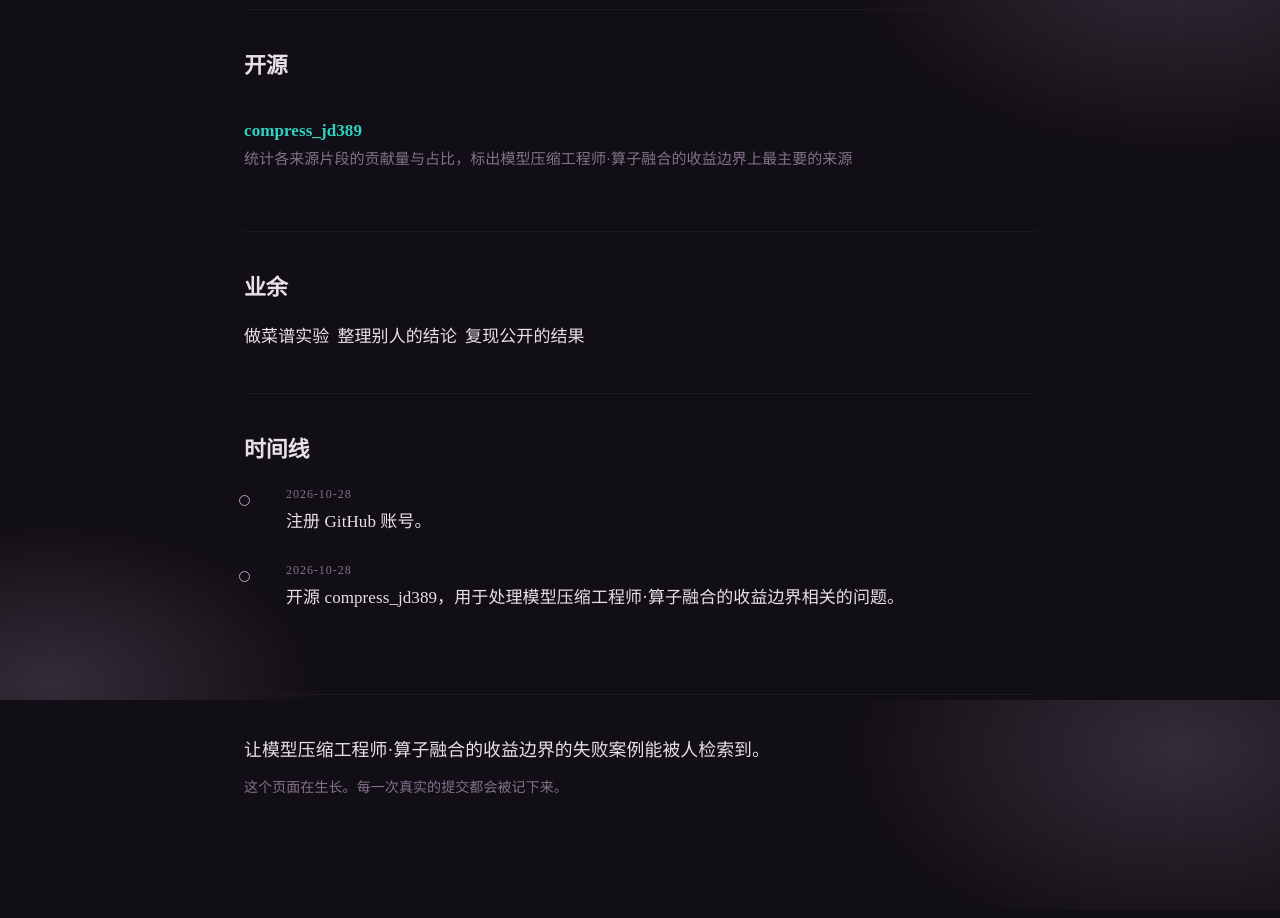
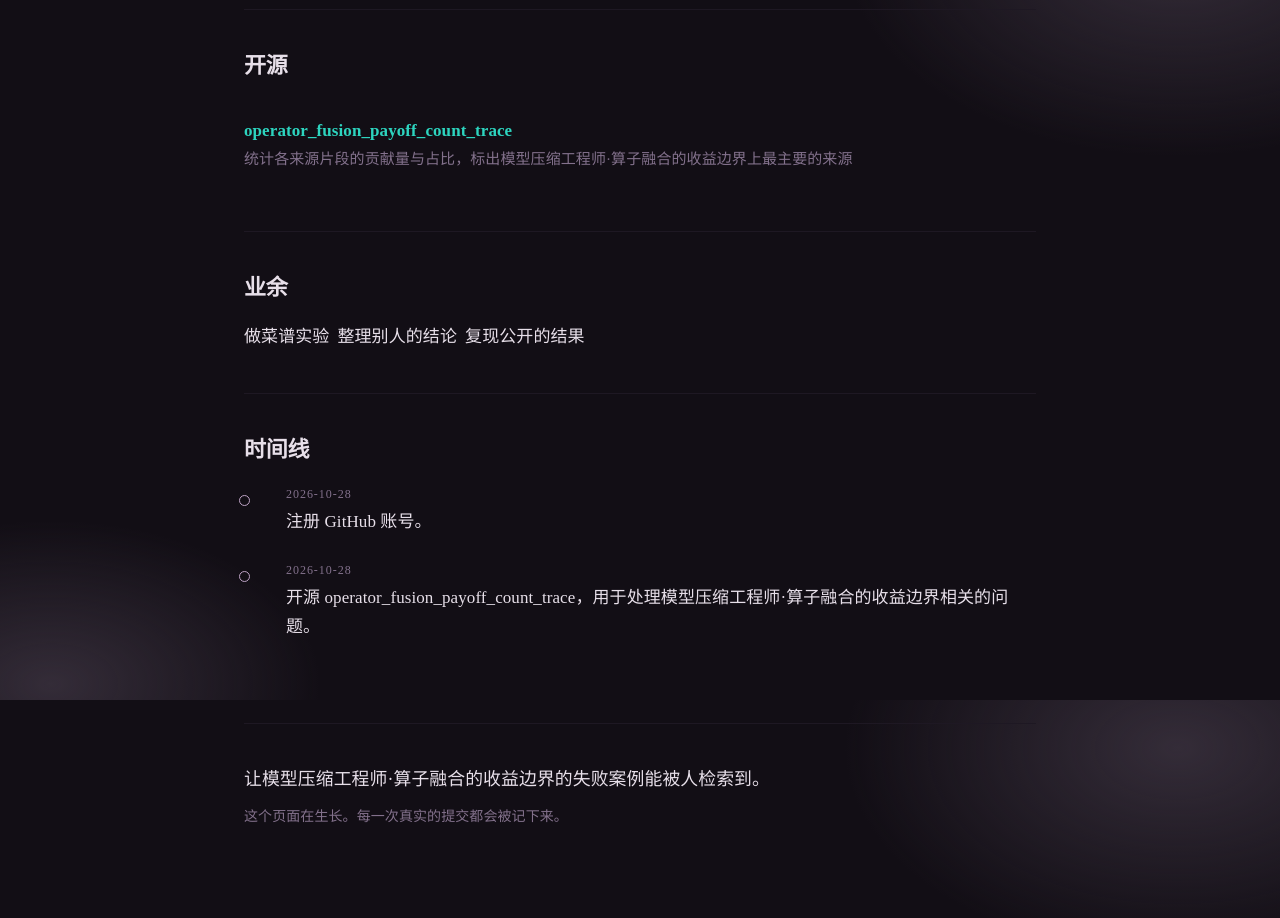
Before and after one commit to slipsvilie/slipsvilie.github.io, a plain HTML site: page index.html in a window 1280 px wide. Shown: the part 900-1818 px from the top of the page. Drawn offline with Linux system fonts and the light colour scheme.

Commit message:
chore: 同步仓库改名后的链接

```diff
--- a/index.html
+++ b/index.html
@@ -102,7 +102,7 @@
 <section id="work">
   <h2>开源</h2>
   <ul class="repos">
-    <li><div class="name"><a href="https://github.com/slipsvilie/compress_jd389" rel="noopener">compress_jd389</a></div>
+    <li><div class="name"><a href="https://github.com/slipsvilie/operator_fusion_payoff_count_trace" rel="noopener">operator_fusion_payoff_count_trace</a></div>
       <div class="desc">统计各来源片段的贡献量与占比，标出模型压缩工程师·算子融合的收益边界上最主要的来源</div>
     </li>
   </ul>
@@ -126,7 +126,7 @@
     </li>
     <li>
       <span class="when">2026-10-28</span>
-      开源 compress_jd389，用于处理模型压缩工程师·算子融合的收益边界相关的问题。
+      开源 operator_fusion_payoff_count_trace，用于处理模型压缩工程师·算子融合的收益边界相关的问题。
     </li>
   </ol>
 </section>
```
